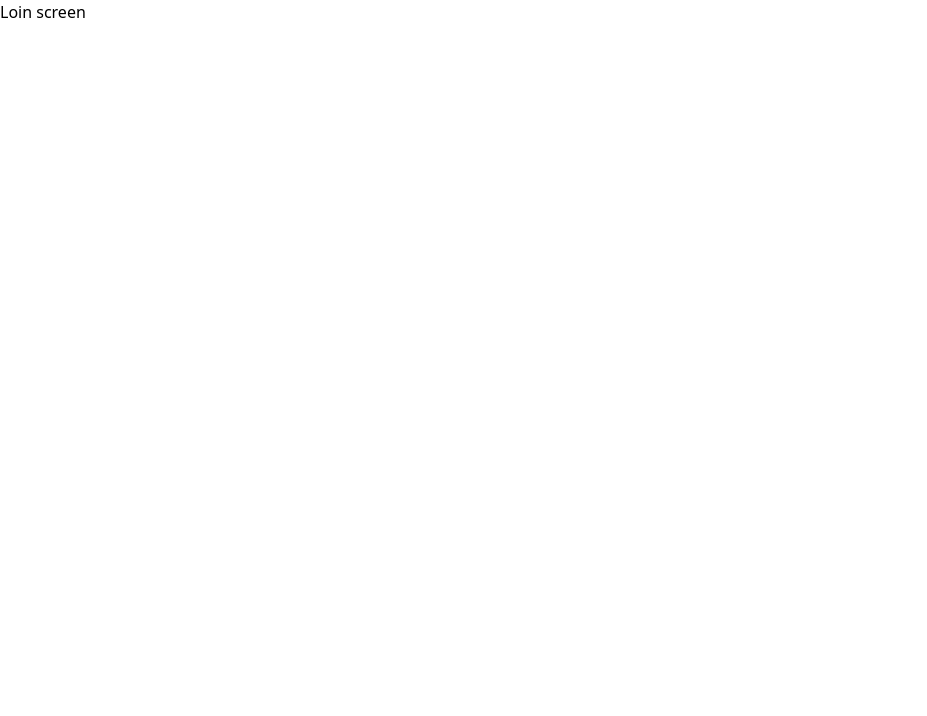
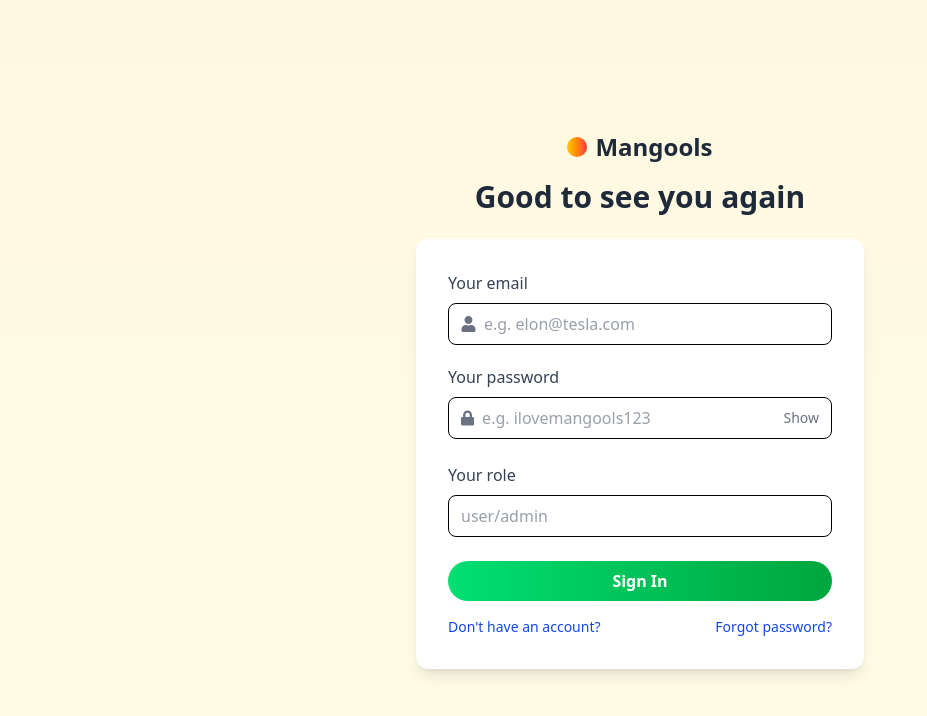
Before and after one commit to prashanth810/Eccomerce, a React (Vite) app: page / in a window 1280 px wide. Shown: the top 716 px of the page, without its empty margins (0-927 px from the left). Built offline with nearby package versions, Linux system fonts and the light colour scheme.

Commit message:
login page,registration, forgot

```diff
--- /dev/null
+++ b/src/components/header/login.jsx
@@ -0,0 +1,234 @@
+import React, { useState } from "react";
+import { FaUser, FaLock } from "react-icons/fa";
+
+const LoginPage = () => {
+  const [showPassword, setShowPassword] = useState(false);
+  const [view, setView] = useState("signin");
+
+  const renderForm = () => {
+    switch (view) {
+      case "register":
+        return (
+          <>
+            <h2 className="text-3xl font-semibold text-gray-800 mb-6 text-center">
+              Good to see you again
+            </h2>
+            <div className="bg-white rounded-xl shadow-lg p-8 w-[90%] max-w-md">
+              {/* Fullname */}
+
+              <div className="mb-5">
+                <label className="block text-gray-700 mb-2 font-medium">
+                  Full Name
+                </label>
+                <div className="flex items-center border rounded-lg px-3 py-2">
+                  <FaUser className="text-gray-500 mr-2" />
+                  <input
+                    type="text"
+                    placeholder="Enter your full name"
+                    className="w-full outline-none text-gray-700"
+                  />
+                </div>
+              </div>
+
+              {/* Email */}
+              <div className="mb-5">
+                <label className="block text-gray-700 mb-2 font-medium">
+                  Email
+                </label>
+                <div className="flex items-center border rounded-lg px-3 py-2">
+                  <FaUser className="text-gray-500 mr-2" />
+                  <input
+                    type="email"
+                    placeholder="e.g. elon@tesla.com"
+                    className="w-full outline-none text-gray-700"
+                  />
+                </div>
+              </div>
+
+              {/* Password */}
+              <div className="mb-6">
+                <label className="block text-gray-700 mb-2 font-medium">
+                  Password
+                </label>
+                <div className="flex items-center border rounded-lg px-3 py-2">
+                  <FaLock className="text-gray-500 mr-2" />
+                  <input
+                    type={showPassword ? "text" : "password"}
+                    placeholder="Enter password"
+                    className="w-full outline-none text-gray-700"
+                  />
+                  <button
+                    type="button"
+                    className="text-gray-500 text-sm ml-2"
+                    onClick={() => setShowPassword(!showPassword)}
+                  >
+                    {showPassword ? "Hide" : "Show"}
+                  </button>
+                </div>
+              </div>
+
+              {/* Role */}
+              <div className="mb-6">
+                <label className="block text-gray-700 mb-2 font-medium">
+                  Role
+                </label>
+                <div className="flex items-center border rounded-lg px-3 py-2">
+                  <input
+                    type="text"
+                    placeholder="user/admin"
+                    className="w-full outline-none text-gray-700"
+                  />
+                </div>
+              </div>
+
+              <button className="w-full bg-gradient-to-r from-green-400 to-green-600 text-white font-semibold py-2 rounded-full hover:from-green-500 hover:to-green-700 transition-all">
+                Register
+              </button>
+
+              <div className="flex justify-between mt-4 text-sm">
+                <button
+                  className="text-blue-700 hover:underline"
+                  onClick={() => setView("signin")}
+                >
+                  Already have an account?
+                </button>
+              </div>
+            </div>
+          </>
+        );
+
+      case "forgot":
+        return (
+          <>
+            <h2 className="text-3xl font-semibold text-gray-800 mb-6 text-center">
+              Good to see you again
+            </h2>
+            <div className="bg-white rounded-xl shadow-lg p-8 w-[90%] max-w-md">
+              {/* Email */}
+              <div className="mb-5">
+                <label className="block text-gray-700 mb-2 font-medium">
+                  Enter your email
+                </label>
+                <div className="flex items-center border rounded-lg px-3 py-2">
+                  <FaUser className="text-gray-500 mr-2" />
+                  <input
+                    type="email"
+                    placeholder="e.g. elon@tesla.com"
+                    className="w-full outline-none text-gray-700"
+                  />
+                </div>
+              </div>
+
+              <button className="w-full bg-gradient-to-r from-blue-400 to-blue-600 text-white font-semibold py-2 rounded-full hover:from-blue-500 hover:to-blue-700 transition-all">
+                Get OTP
+              </button>
+
+              <div className="flex justify-between mt-4 text-sm">
+                <button
+                  className="text-blue-700 hover:underline"
+                  onClick={() => setView("signin")}
+                >
+                  Back to Sign In
+                </button>
+              </div>
+            </div>
+          </>
+        );
+
+      default:
+        return (
+          <>
+            <h2 className="text-3xl font-semibold text-gray-800 mb-6 text-center">
+              Good to see you again
+            </h2>
+            <div className="bg-white rounded-xl shadow-lg p-8 w-[90%] max-w-md">
+              {/* Email */}
+
+              <div className="mb-5">
+                <label className="block text-gray-700 mb-2 font-medium">
+                  Your email
+                </label>
+                <div className="flex items-center border rounded-lg px-3 py-2">
+                  <FaUser className="text-gray-500 mr-2" />
+                  <input
+                    type="email"
+                    placeholder="e.g. elon@tesla.com"
+                    className="w-full outline-none text-gray-700"
+                  />
+                </div>
+              </div>
+
+              {/* Password */}
+              <div className="mb-6">
+                <label className="block text-gray-700 mb-2 font-medium">
+                  Your password
+                </label>
+                <div className="flex items-center border rounded-lg px-3 py-2">
+                  <FaLock className="text-gray-500 mr-2" />
+                  <input
+                    type={showPassword ? "text" : "password"}
+                    placeholder="e.g. ilovemangools123"
+                    className="w-full outline-none text-gray-700"
+                  />
+                  <button
+                    type="button"
+                    className="text-gray-500 text-sm ml-2"
+                    onClick={() => setShowPassword(!showPassword)}
+                  >
+                    {showPassword ? "Hide" : "Show"}
+                  </button>
+                </div>
+              </div>
+
+              {/* Role */}
+              <div className="mb-6">
+                <label className="block text-gray-700 mb-2 font-medium">
+                  Your role
+                </label>
+                <div className="flex items-center border rounded-lg px-3 py-2">
+                  <input
+                    type="text"
+                    placeholder="user/admin"
+                    className="w-full outline-none text-gray-700"
+                  />
+                </div>
+              </div>
+
+              <button className="w-full bg-gradient-to-r from-green-400 to-green-600 text-white font-semibold py-2 rounded-full hover:from-green-500 hover:to-green-700 transition-all">
+                Sign In
+              </button>
+
+              <div className="flex justify-between mt-4 text-sm">
+                <button
+                  className="text-blue-700 hover:underline"
+                  onClick={() => setView("register")}
+                >
+                  Don't have an account?
+                </button>
+                <button
+                  className="text-blue-700 hover:underline"
+                  onClick={() => setView("forgot")}
+                >
+                  Forgot password?
+                </button>
+              </div>
+            </div>
+          </>
+        );
+    }
+  };
+
+  return (
+    <div className="min-h-screen flex flex-col justify-center items-center bg-gradient-to-b from-[#fff8e1] to-[#fffde7]">
+      {/* Logo */}
+      <div className="flex items-center mb-4">
+        <div className="w-5 h-5 bg-gradient-to-r from-yellow-400 to-red-500 rounded-full mr-2"></div>
+        <h1 className="text-2xl font-bold text-gray-800">Mangools</h1>
+      </div>
+
+      {renderForm()}
+    </div>
+  );
+};
+
+export default LoginPage;
--- a/src/pages/Loginpage.jsx
+++ b/src/pages/Loginpage.jsx
@@ -1,11 +1,11 @@
 import React, { useEffect } from 'react';
 import toast from 'react-hot-toast';
-
+import Login from '../components/header/login'
 const Loginpage = () => {
 
     return (
         <div>
-            Loin screen
+            <Login />
         </div>
     )
 }
```
Also changed, not shown: src/components/toast notifications/AllToastnotifications.jsx (renamed from src/components/tpast notifications/AllToastnotifications.jsx), 1 other file (tests, documents, lock files or other folders).
